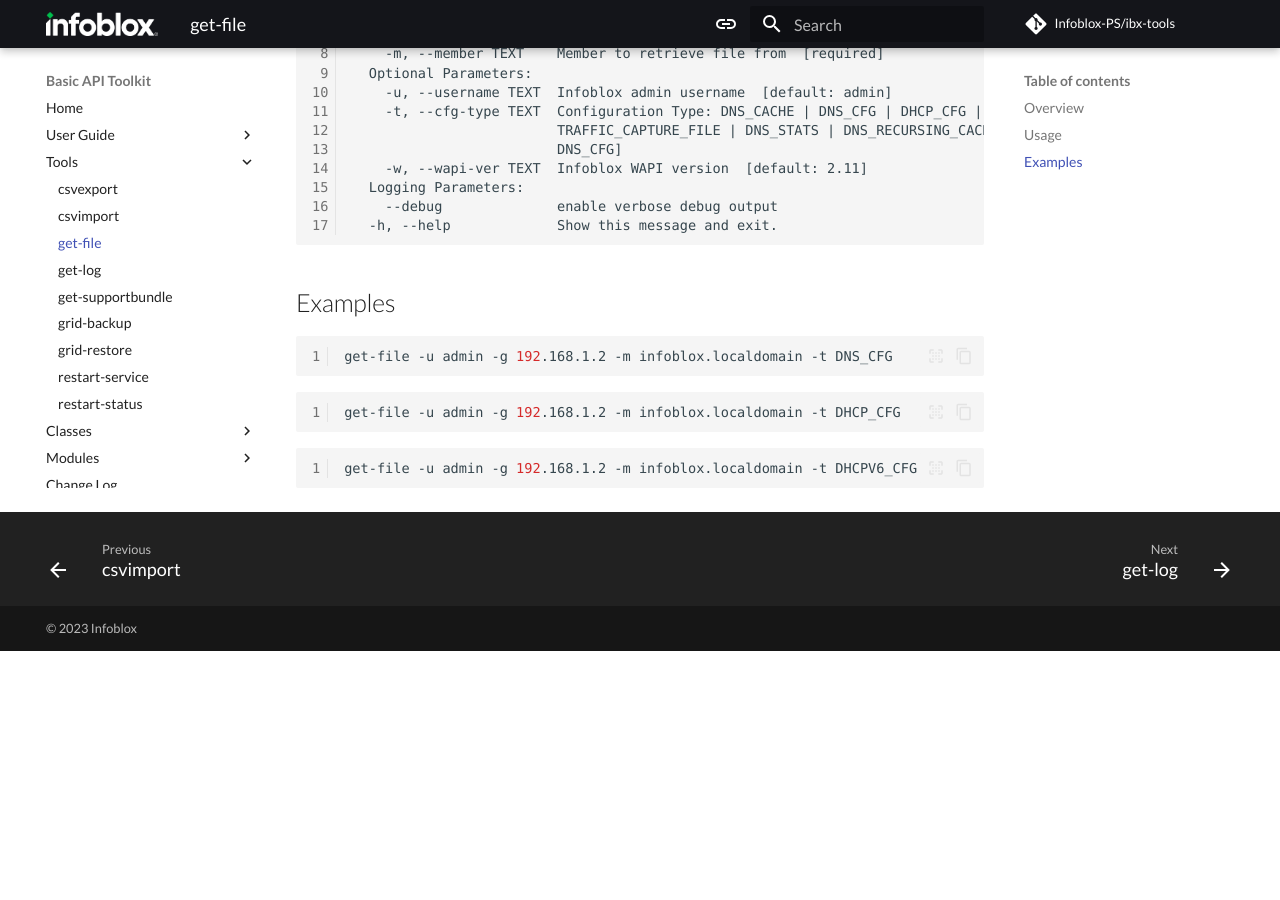
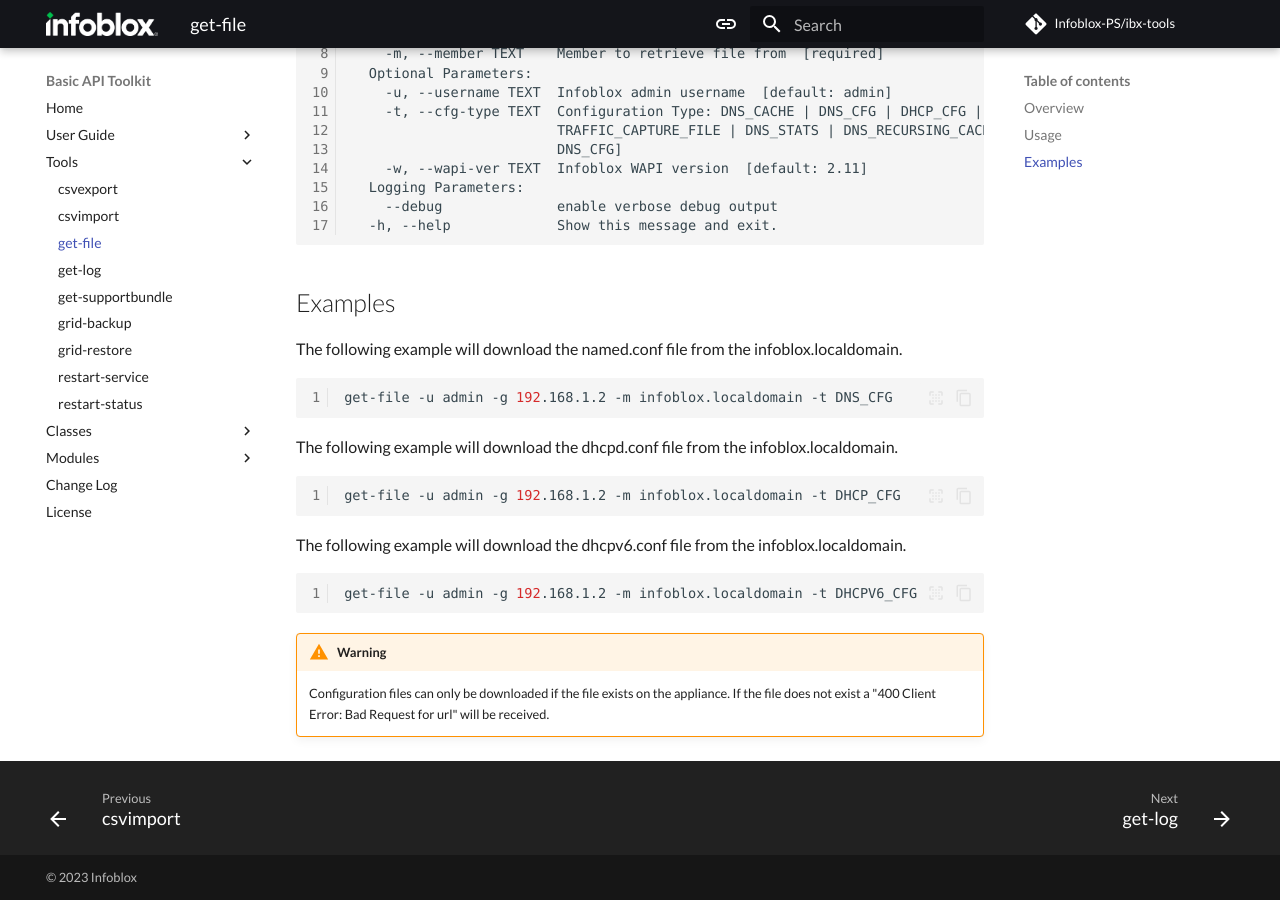
Before and after one commit to Infoblox-PS/ibx-sdk, an MkDocs documentation site: the page built from docs/examples/get_file.md, in a window 1280 px wide and 900 px high, scrolled down 600 px. Built offline with MkDocs 1.6.1 and Material for MkDocs 9.7.7, drawn with Linux system fonts in a browser that asks for light colours; some web fonts are replaced; comment, search, counter and statistics services are not loaded; before the commit the page ends 1251 px from its top, so only the background shows below that.

Commit message:
Update examples in get_file.md
Added specific use case examples showing how to download different file types from the infoblox localdomain in the get_file.md document. Also added a warning notating that a "400 Client Error: Bad Request for url" will be received for attempting to download non-existent configuration files.

````diff
--- a/docs/examples/get_file.md
+++ b/docs/examples/get_file.md
@@ -34,14 +34,24 @@
 
 ## Examples
 
+The following example will download the named.conf file from the infoblox.localdomain.
+
 ```sh
 get-file -u admin -g 192.168.1.2 -m infoblox.localdomain -t DNS_CFG
 ```
+
+The following example will download the dhcpd.conf file from the infoblox.localdomain.
 
 ```sh
 get-file -u admin -g 192.168.1.2 -m infoblox.localdomain -t DHCP_CFG
 ```
 
+The following example will download the dhcpv6.conf file from the infoblox.localdomain.
+
 ```sh
 get-file -u admin -g 192.168.1.2 -m infoblox.localdomain -t DHCPV6_CFG
 ```
+
+!!! Warning
+    Configuration files can only be downloaded if the file exists on the appliance.  If the file does not exist a
+    "400 Client Error: Bad Request for url" will be received.
````
